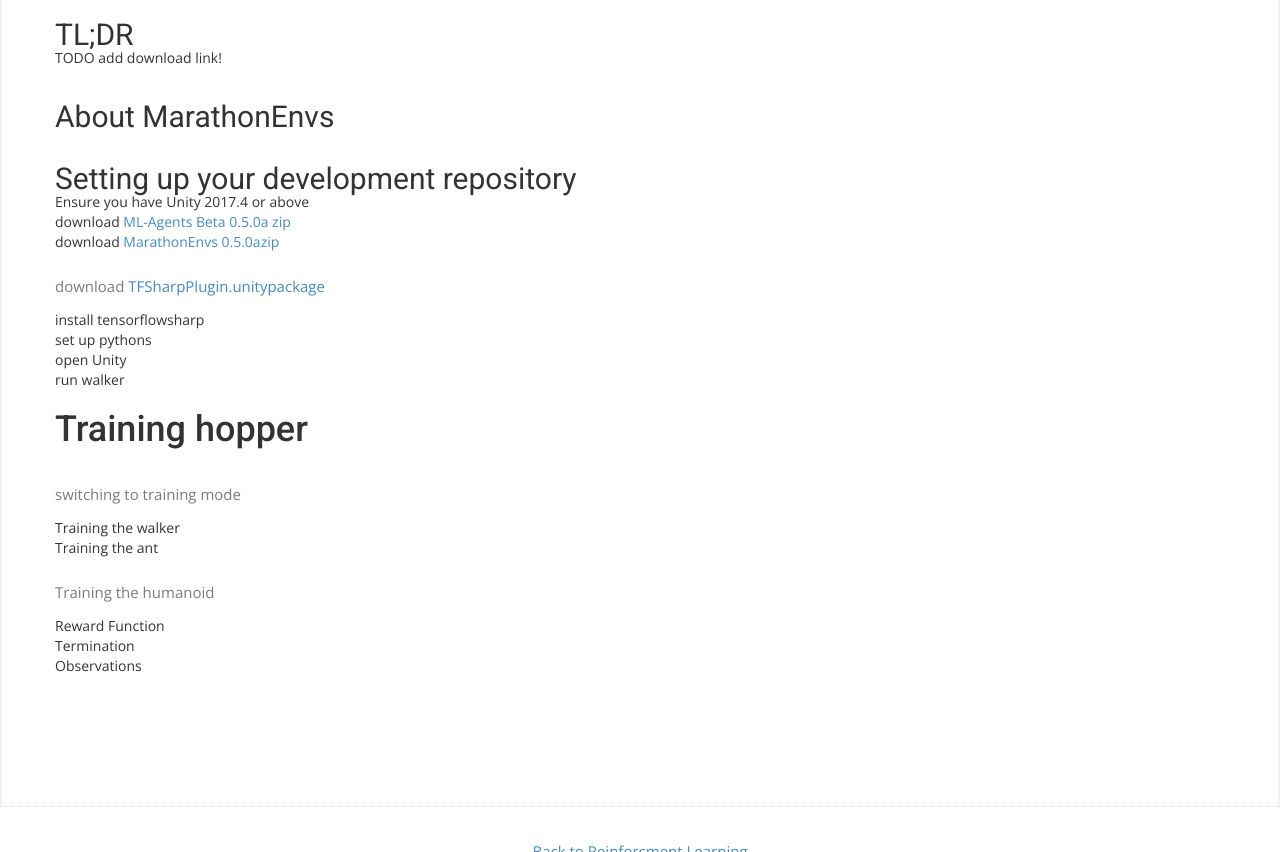
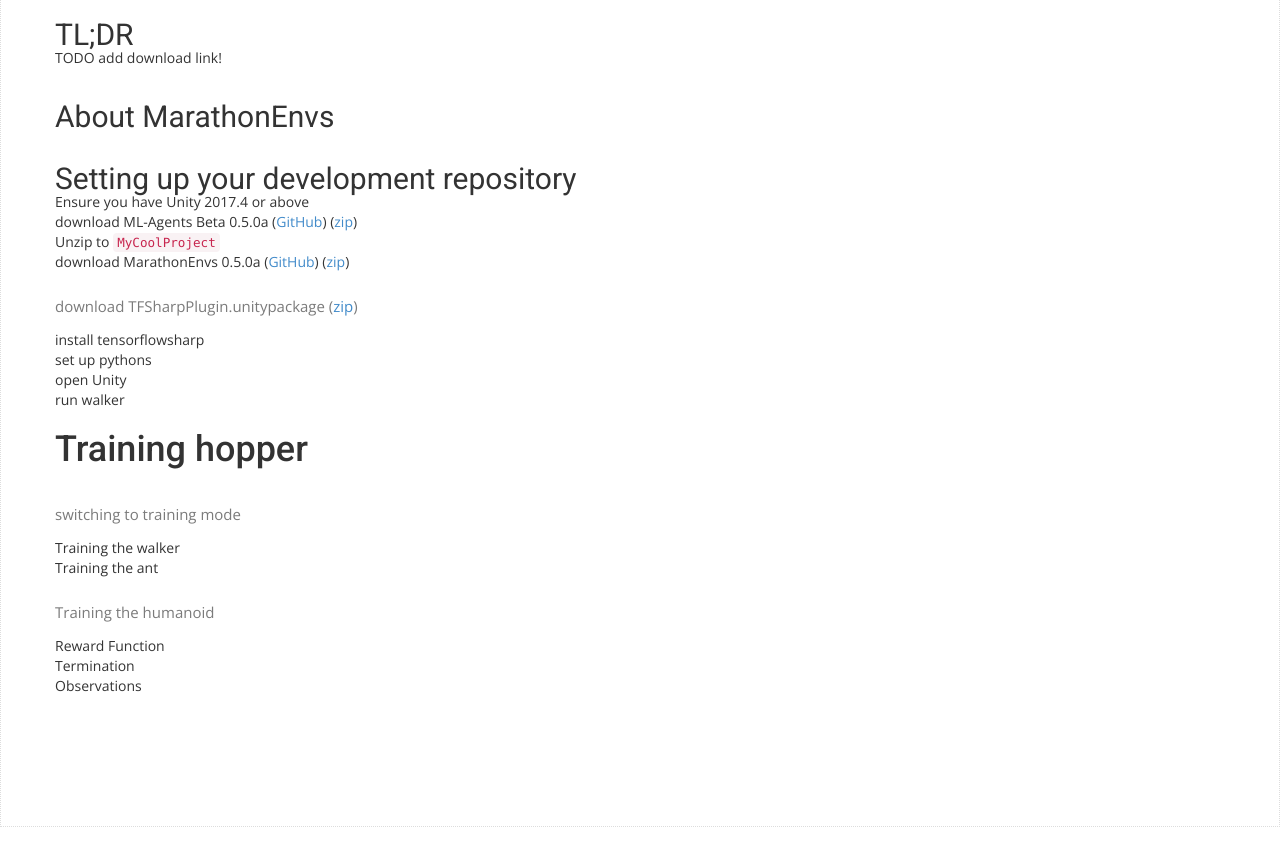
Before and after one commit to Sohojoe/sohojoe.github.io, a Jekyll site: the page built from _posts/2018-10-23-GettingStartedWithML-AgentsMarathonEnvs.md, in a window 1280 px wide and 900 px high, scrolled down 1223 px, cut to the strip 48-900 px from the top of the window. Built offline with Jekyll 4.4.1, drawn with Linux system fonts in a browser that asks for light colours; nearby versions of some CDN libraries; some web fonts are replaced.

Commit message:
Update 2018-10-23-GettingStartedWithML-AgentsMarathonEnvs.md

```diff
--- a/_posts/2018-10-23-GettingStartedWithML-AgentsMarathonEnvs.md
+++ b/_posts/2018-10-23-GettingStartedWithML-AgentsMarathonEnvs.md
@@ -17,9 +17,11 @@
 ## Setting up your development repository
 
 * Ensure you have Unity 2017.4 or above
-* download [ML-Agents Beta 0.5.0a](https://github.com/Unity-Technologies/ml-agents/releases/tag/0.5.0a) [zip](https://github.com/Unity-Technologies/ml-agents/archive/0.5.0a.zip)
-* download [MarathonEnvs 0.5.0a](https://github.com/Unity-Technologies/marathon-envs/releases/tag/0.5.0a)[zip](https://github.com/Unity-Technologies/marathon-envs/archive/0.5.0a.zip)
-* download [TFSharpPlugin.unitypackage](https://s3.amazonaws.com/unity-ml-agents/0.5/TFSharpPlugin.unitypackage)
+* download ML-Agents Beta 0.5.0a ([GitHub](https://github.com/Unity-Technologies/ml-agents/releases/tag/0.5.0a)) ([zip](https://github.com/Unity-Technologies/ml-agents/archive/0.5.0a.zip))
+* Unzip to `MyCoolProject`
+* download MarathonEnvs 0.5.0a ([GitHub](https://github.com/Unity-Technologies/marathon-envs/releases/tag/0.5.0a)) ([zip](https://github.com/Unity-Technologies/marathon-envs/archive/0.5.0a.zip))
+* download TFSharpPlugin.unitypackage ([zip](https://s3.amazonaws.com/unity-ml-agents/0.5/TFSharpPlugin.unitypackage))
+
 
 * install tensorflowsharp
 * set up pythons
```
